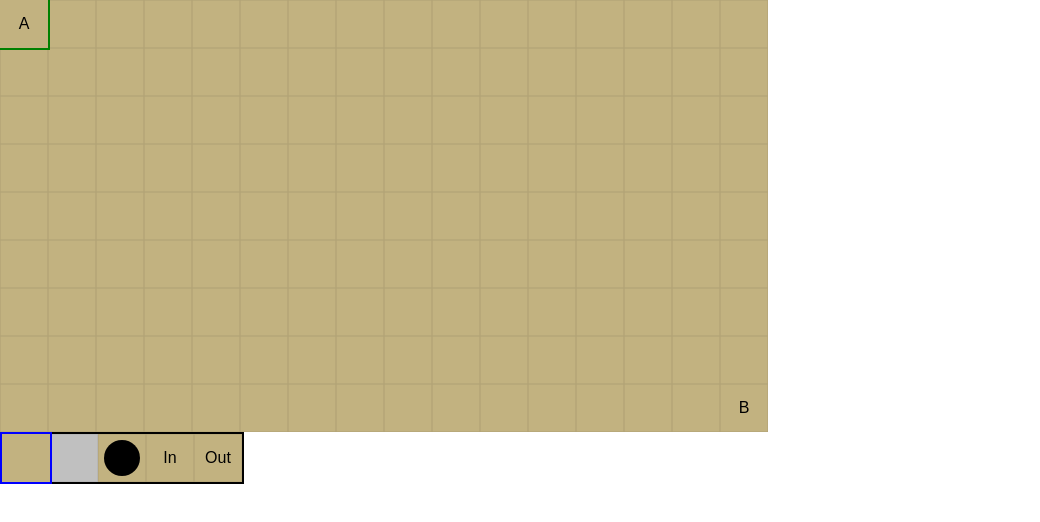
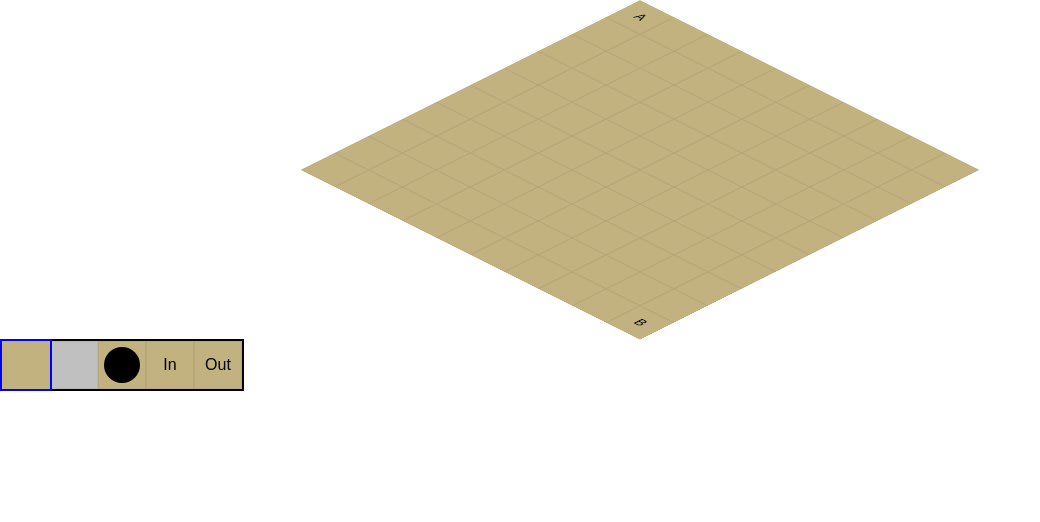
Before and after one commit to borodean/demo-pathfinder, a React (Create React App) app: page / in a window 1280 px wide. Shown: the top 522 px of the page, without its empty margins (0-1040 px from the left). Built offline with nearby package versions, Linux system fonts and the light colour scheme.

Commit message:
Use isometric projection for the grid

```diff
--- a/src/components/Grid/index.tsx
+++ b/src/components/Grid/index.tsx
@@ -3,7 +3,7 @@ import React, { FunctionComponent, useState } from 'react';
 
 import { Obstacle } from 'config/constants';
 
-import { Cell, Grid } from './styles';
+import { Cell, Grid, Isometry } from './styles';
 
 interface Props {
   finish: {x: Number; y: Number};
@@ -37,8 +37,12 @@ const GridComponent: FunctionComponent<Props> = ({
     setIsDrawing(false);
   };
 
+  const width = rows[0].length;
+  const height = rows.length;
+
   return (
-    <Grid width={rows[0].length}>
+    <Isometry height={height} width={width}>
+      <Grid width={width}>
         {flatMap(rows, (types, y) =>
           types.map((type, x) => (
             <Cell
@@ -52,6 +56,7 @@ const GridComponent: FunctionComponent<Props> = ({
           ))
         )}
       </Grid>
+    </Isometry>
   );
 };
 
--- a/src/components/Grid/styles.tsx
+++ b/src/components/Grid/styles.tsx
@@ -2,6 +2,7 @@ import React from 'react';
 import styled from 'styled-components';
 
 import $Cell from 'components/Cell';
+import $Isometry from 'components/Isometry';
 import { CellSize } from 'config/constants';
 
 export const Cell = styled($Cell)`
@@ -18,3 +19,7 @@ export const Grid = styled(({ width, ...props }) => <div {...props} />)`
   overflow: hidden;
   width: ${p => CellSize * p.width}px;
 `;
+
+export const Isometry = styled($Isometry)`
+  margin: auto;
+`;
--- /dev/null
+++ b/src/components/Isometry/index.tsx
@@ -0,0 +1,21 @@
+import React, { FunctionComponent, HTMLAttributes } from 'react';
+
+import { Actor, Isometry } from './styles';
+
+interface Props extends HTMLAttributes<HTMLElement> {
+  height: number;
+  width: number;
+}
+
+const IsometryComponent: FunctionComponent<Props> = ({
+  children,
+  ...props
+}) => {
+  return (
+    <Isometry {...props}>
+      <Actor>{children}</Actor>
+    </Isometry>
+  );
+};
+
+export default IsometryComponent;
--- /dev/null
+++ b/src/components/Isometry/styles.tsx
@@ -0,0 +1,20 @@
+import React from 'react';
+import styled from 'styled-components';
+
+import { CellSize } from 'config/constants';
+
+export const Isometry = styled(({ height, width, ...props }) => (
+  <div {...props} />
+))`
+  height: ${p => p.height * CellSize * Math.sqrt(2) / 2}px;
+  position: relative;
+  transform-style: preserve-3d;
+  width: ${p => p.width * CellSize * Math.sqrt(2)}px;
+`;
+
+export const Actor = styled.div`
+  left: 50%;
+  top: 50%;
+  position: absolute;
+  transform: translate(-50%, -50%) rotateX(60deg) rotateZ(45deg);
+`;
--- a/src/config/constants.ts
+++ b/src/config/constants.ts
@@ -1,6 +1,6 @@
 export const CellSize = 48;
-export const GridHeight = 9;
-export const GridWidth = 16;
+export const GridHeight = 10;
+export const GridWidth = 10;
 
 export enum Obstacle {
   Boulder,
```
Lines whose indentation alone changed are shown as unchanged.
